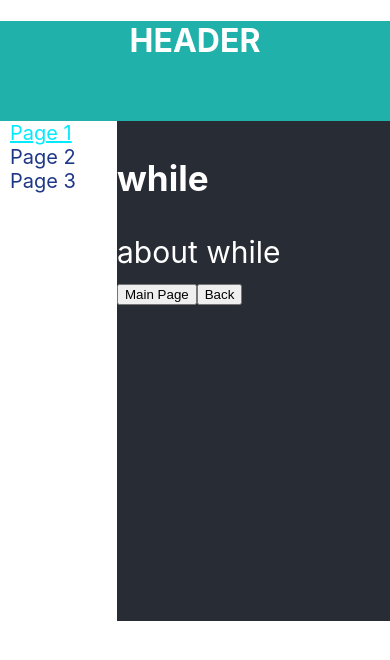
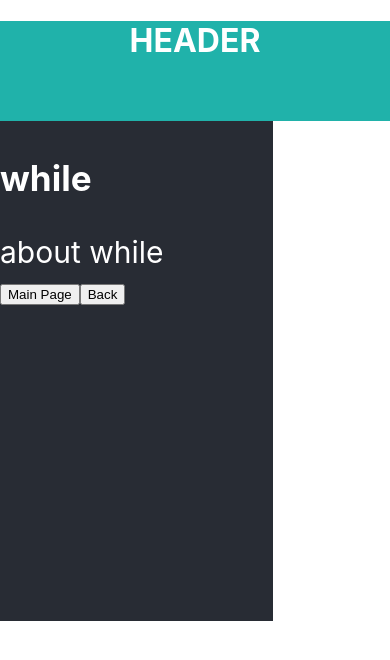
Before and after one commit to vbsm11/about-routings, a React (Create React App) app: page /page/0 in a window 390 px wide. Shown: the top 660 px of the page. Built offline with nearby package versions, Linux system fonts and the light colour scheme.

Commit message:
Rendering navbar depending on window width (custom hook useWindowSize!!!)

```diff
--- a/src/components/Site.tsx
+++ b/src/components/Site.tsx
@@ -1,4 +1,4 @@
-import React from 'react';
+import React, {useEffect, useState} from 'react';
 import styles from './Site.module.css'
 import {Navigate, NavLink, Route, Routes} from 'react-router-dom';
 import {Page} from './pages/Page';
@@ -7,16 +7,39 @@ import {styled} from 'styled-components';
 
 
 export const Site = () => {
+
+    function useWindowSize() {
+        const [windowSize, setWindowSize] = useState(0);
+
+        useEffect(() => {
+
+            function handleResize() {
+                setWindowSize(window.innerWidth)
+            }
+
+            window.addEventListener('resize', handleResize);
+            handleResize();
+
+            return () => window.removeEventListener('resize', handleResize);
+        }, []);
+        return windowSize;
+    }
+
+    let size = useWindowSize()
+    console.log(size)
+
     return (
         <div>
             <div className={styles.header}><h1>HEADER</h1></div>
             <div className={styles.body}>
 
-                <div className={styles.nav}>
-                    <NavWrapper><NavLink to="/page/0">Page 1</NavLink></NavWrapper>
-                    <NavWrapper><NavLink to="/page/1">Page 2</NavLink></NavWrapper>
-                    <NavWrapper><NavLink to="/page/2">Page 3</NavLink></NavWrapper>
-                </div>
+                {size > 600 &&
+                    <div className={styles.nav}>
+                        <NavWrapper><NavLink to="/page/0">Page 1</NavLink></NavWrapper>
+                        <NavWrapper><NavLink to="/page/1">Page 2</NavLink></NavWrapper>
+                        <NavWrapper><NavLink to="/page/2">Page 3</NavLink></NavWrapper>
+                    </div>
+                }
 
                 <div className={styles.content}>
                     <Routes>
```
